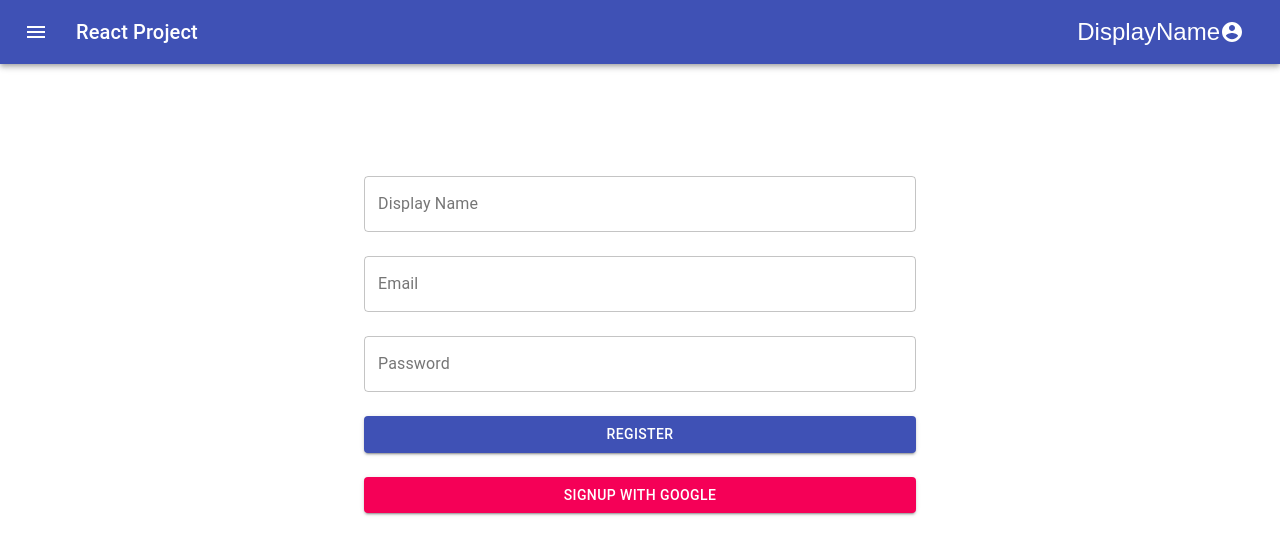
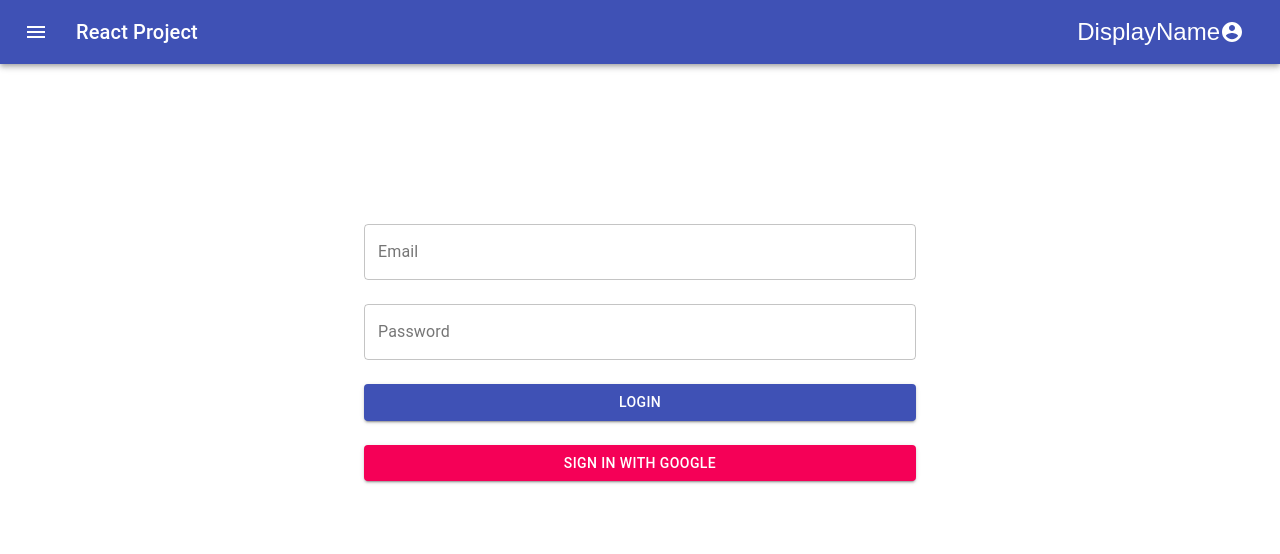
Before and after one commit to Faris-Kanbur/projem, a React (Create React App) app: page /signin in a window 1280 px wide. Shown: the top 554 px of the page. Built offline with nearby package versions, Linux system fonts and the light colour scheme.

Commit message:
added Signin page

```diff
--- a/package.json
+++ b/package.json
@@ -12,6 +12,7 @@
     "formik": "^2.2.5",
     "react": "^17.0.1",
     "react-dom": "^17.0.1",
+    "react-router-dom": "^5.2.0",
     "react-scripts": "4.0.1",
     "web-vitals": "^0.2.4"
   },
--- a/src/App.js
+++ b/src/App.js
@@ -1,13 +1,11 @@
-import Navbar from './components/Navbar';
-import Signup from './pages/Signup';
+import AppRouter from './Router/Router'
 
 function App() {
+  console.log(process.env);
+
   return (
     <div className="App">
-
-      <Navbar />
-      <Signup />
-
+      <AppRouter />
     </div>
   );
 }
--- /dev/null
+++ b/src/Router/Router.js
@@ -0,0 +1,21 @@
+import {BrowserRouter as Router, Switch, Route} from 'react-router-dom'
+
+import Signup from "../pages/Signup";
+import Signin from "../pages/Signin";
+import Navbar from "../components/Navbar";
+
+function AppRouter() {
+  console.log(process.env);
+
+  return (
+    <Router>
+      <Navbar />
+      <Switch>
+        <Route path="/register" component={Signup}/>
+        <Route path="/signin" component={Signin}/>
+      </Switch>
+    </Router>
+  );
+}
+
+export default AppRouter;
--- /dev/null
+++ b/src/pages/Signin.js
@@ -0,0 +1,77 @@
+import React from "react";
+import { Button, TextField, Grid, Container } from "@material-ui/core";
+import { makeStyles } from "@material-ui/core/styles";
+import firebase from "../firebase/firebase.utils";
+import {Formik} from 'formik';
+
+const stylesFunc = makeStyles({
+  wrapper: {
+    marginTop: "10rem",
+  },
+});
+
+
+function Signin() {
+  const signupStyles = stylesFunc();
+
+  const handleGoogleButtonClick = () => {
+    firebase.useGoogleProvider();
+  };
+
+
+const initialValues= {
+      email: '',
+      password: '',
+    };
+const handleFormSubmit = (values) =>{
+    alert(JSON.stringify(values, null, 2));
+};
+
+  return (
+    <Container className={signupStyles.wrapper} maxWidth="sm">
+     <Formik initialValues={initialValues}  onSubmit={handleFormSubmit}>
+         {({handleSubmit, values, handleChange}) => (
+       <form onSubmit={handleSubmit}>
+            <Grid container spacing={3}>
+            <Grid item xs={12}>
+                <TextField
+                name="email"
+                label="Email"
+                variant="outlined"
+                fullWidth
+                value={values.email}
+                onChange={handleChange}
+                />
+            </Grid>
+            <Grid item xs={12}>
+                <TextField
+                name="password"
+                label="Password"
+                variant="outlined"
+                type="password"
+                fullWidth
+                value={values.password}
+                onChange={handleChange}
+                />
+            </Grid>
+            <Grid item xs={12}>
+                <Button type="submit" variant="contained" color="primary" fullWidth>
+                Login
+                </Button>
+            </Grid>
+            <Grid item xs={12}>
+                <Button
+                variant="contained" color="secondary" fullWidth onClick={handleGoogleButtonClick}
+                >
+                Sign In with Google
+                </Button>
+            </Grid>
+            </Grid>
+        </form>
+         )}
+    </Formik>
+    </Container>
+  );
+}
+
+export default Signin;
--- a/src/pages/Signup.js
+++ b/src/pages/Signup.js
@@ -33,6 +33,7 @@ const HandleGoogleButtonClick = () =>{
 
     return (
         <Container className={signupStyles.wrapper} maxWidth="sm">
+
             <form onSubmit={formik.handleSubmit}>
             <Grid container spacing={3}>
                 <Grid item xs={12}>
```
Also changed, not shown: 2 other files (tests, documents, lock files or other folders).
